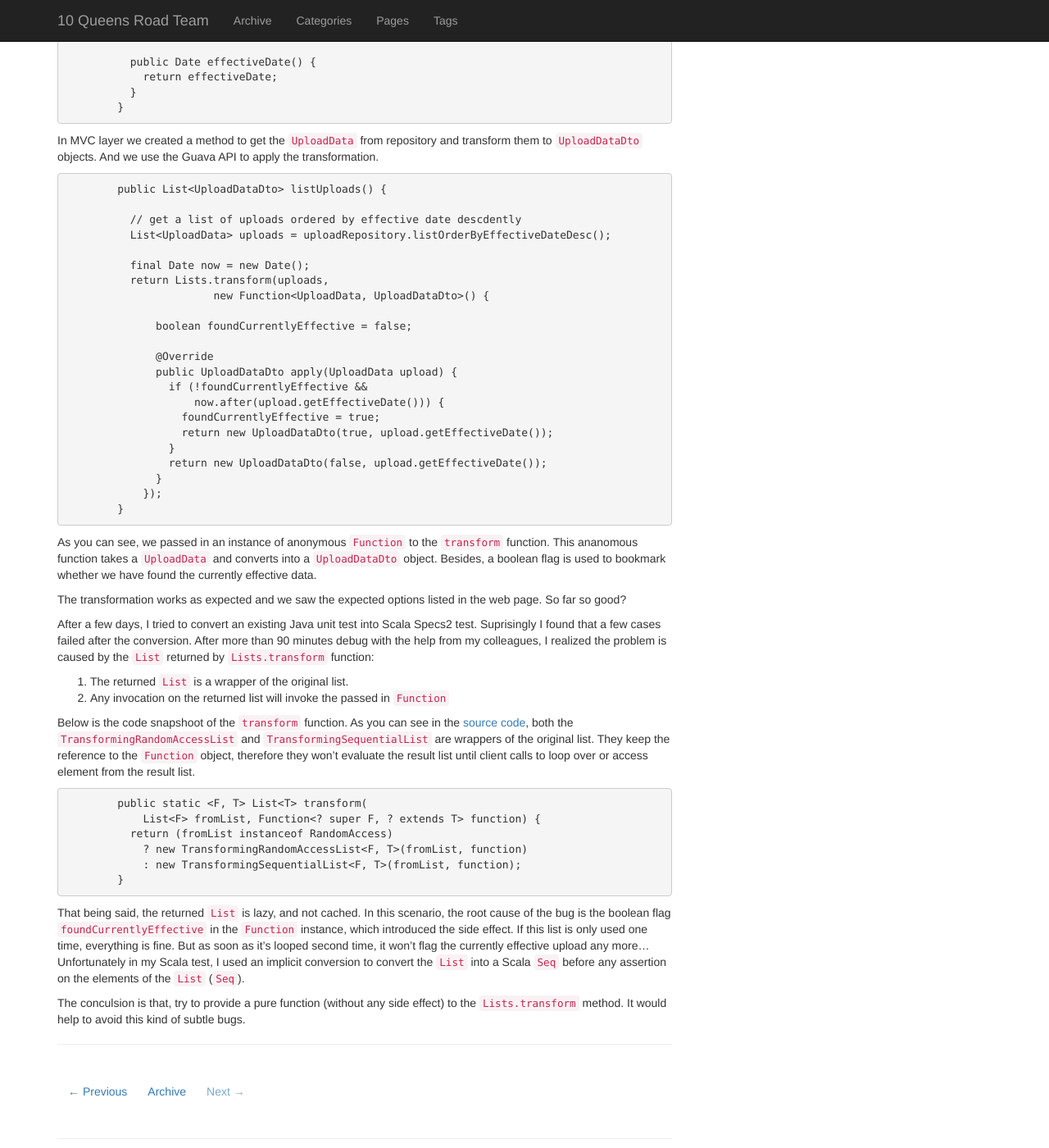
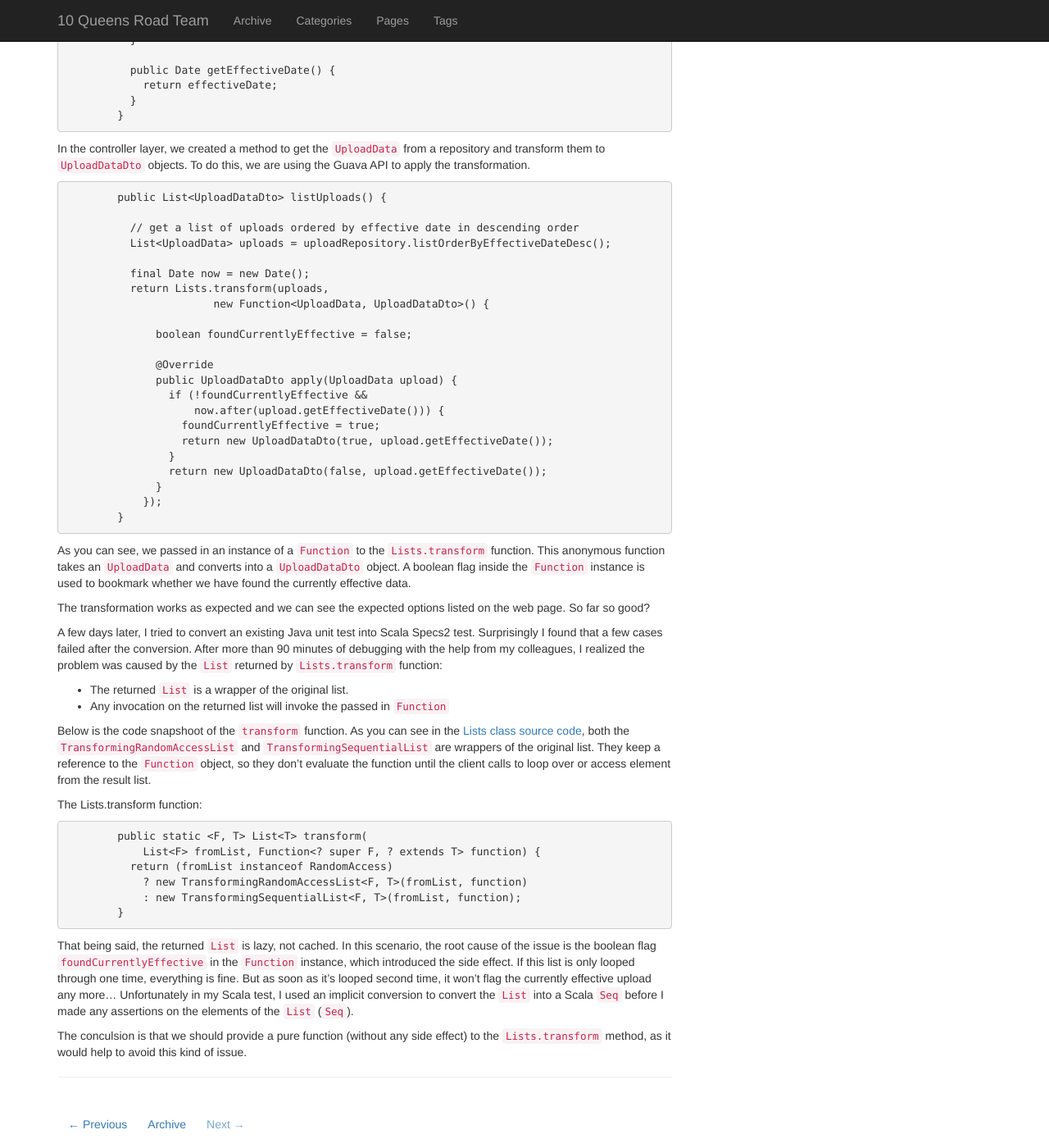
Before and after one commit to 10QueensRoad/10queensroad-staging, a Jekyll site: the page built from _posts/2013-11-15-guava-transform.md, in a window 1280 px wide and 1400 px high, scrolled down 861 px. Shown: the whole window at 82% size. Built offline with Jekyll 4.4.1, drawn with Linux system fonts in a browser that asks for light colours; nearby versions of some CDN libraries; library files that are not in the unit come from our copies; Markdown is read by kramdown in place of the engine named in the settings; comment, search, counter and statistics services are not loaded; some of the changed text lies outside the part shown.

Commit message:
Andrew: Review of Bin's Guava post. Implemented Steff's review feedback.

````diff
--- a/_posts/2013-11-15-guava-transform.md
+++ b/_posts/2013-11-15-guava-transform.md
@@ -8,23 +8,25 @@ author: "Bin Chen"
 
 {% include JB/setup %}
 
-Guava is a Java library provided by Google, which contains a lot of good utility functions. In our deveopment team, one of the very useful functions we use in daily work is [`Lists.transform`](http://docs.guava-libraries.googlecode.com/git-history/release/javadoc/com/google/common/collect/Lists.html) and [`Collections2.transform`](http://docs.guava-libraries.googlecode.com/git-history/release/javadoc/com/google/common/collect/Collections2.html).
+Guava is a Java library provided by Google, which contains a lot of helpful utility functions. In our development team, two of the very useful functions we use daily are [`Lists.transform`](http://docs.guava-libraries.googlecode.com/git-history/release/javadoc/com/google/common/collect/Lists.html) and [`Collections2.transform`](http://docs.guava-libraries.googlecode.com/git-history/release/javadoc/com/google/common/collect/Collections2.html).
 
-Recently I encountered an interesting bug while I was using the transform operation. To simplify the problem, let's say I have a class `UploadData` which represents some data uploaded by the end user. And the requirement is to allow user to specify an effective date to indicate since when the data will be effective.
+Recently I encountered some unexpected behaviour when I was using the transform operation. To simplify the problem, let's say I have a class `UploadData` which represents some data uploaded by the end user. The user can also specify an effective date to indicate when the data will be effective.
 
 <!--end excerpt-->
 
 ```java
-	class UploadData {
+    class UploadData {
 
-	  public Data getData() { /* ... */ }
-	  public Date getEffectiveDate() { /* ... */ }
+      public Data getData() { /* ... */ }
+      public Date getEffectiveDate() { /* ... */ }
 
-	  /* ... */
-	}
+      /* ... */
+    }
 ```
 
-And in the web page there's a dropdown box which lists all the uploaded data. The label is the effective date of each record and they should be ordered by time, from the latest to the oldest. Besides, the one which is currently effective should be selected by default. For example, let's say there're three records of upload data, and here're their effective dates:
+And in the web page, there is a drop-down box that lists all the `UploadData` objects. Each entry in the drop-down box shows the effective date of the `UploadData`, ordered chronologically from the newest to the oldest. The record that is currently effective should be selected by default.
+
+For example, let's say that there are three records of upload data, with the following effective dates:
 
 + January 1, 2013
 + March 8, 2013
@@ -33,7 +35,7 @@ And in the web page there's a dropdown box which lists all the uploaded data. Th
 Today is October 6, 2013, so the UI should list them as below -
 
 + December 15, 2013
-+ March 8, 2013 (**selected** as it is currently effective)
++ **March 8, 2013** (selected, as it is currently effective)
 + January 1, 2013
 
 There is a data transformation class created for this case.
@@ -53,18 +55,18 @@ There is a data transformation class created for this case.
 	    return currentlyEffective;
 	  }
 
-	  public Date effectiveDate() {
+	  public Date getEffectiveDate() {
 	    return effectiveDate;
 	  }
 	}
 ```
 
-In MVC layer we created a method to get the `UploadData` from repository and transform them to `UploadDataDto` objects. And we use the Guava API to apply the transformation.
+In the controller layer, we created a method to get the `UploadData` from a repository and transform them to `UploadDataDto` objects. To do this, we are using the Guava API to apply the transformation.
 
 ```java
 	public List<UploadDataDto> listUploads() {
 
-	  // get a list of uploads ordered by effective date descdently
+	  // get a list of uploads ordered by effective date in descending order
 	  List<UploadData> uploads = uploadRepository.listOrderByEffectiveDateDesc();
 
 	  final Date now = new Date();
@@ -86,16 +88,19 @@ In MVC layer we created a method to get the `UploadData` from repository and tra
 	}
 ```
 
-As you can see, we passed in an instance of anonymous `Function` to the `transform` function. This ananomous function takes a `UploadData` and converts into a `UploadDataDto` object. Besides, a boolean flag is used to bookmark whether we have found the currently effective data.
+As you can see, we passed in an instance of a `Function` to the `Lists.transform` function. This anonymous function takes an `UploadData` and converts into a `UploadDataDto` object. A boolean flag inside the `Function` instance is used to bookmark whether we have found the currently effective data.
 
-The transformation works as expected and we saw the expected options listed in the web page. So far so good?
+The transformation works as expected and we can see the expected options listed on the web page. So far so good?
 
-After a few days, I tried to convert an existing Java unit test into Scala Specs2 test. Suprisingly I found that a few cases failed after the conversion. After more than 90 minutes debug with the help from my colleagues, I realized the problem is caused by the `List` returned by `Lists.transform` function:
+A few days later, I tried to convert an existing Java unit test into Scala Specs2 test. Surprisingly I found that a few cases failed after the conversion. After more than 90 minutes of debugging with the help from my colleagues, I realized the problem was caused by the `List` returned by `Lists.transform` function:
 
-1. The returned `List` is a wrapper of the original list.
-2. Any invocation on the returned list will invoke the passed in `Function`
++ The returned `List` is a wrapper of the original list.
++ Any invocation on the returned list will invoke the passed in `Function`
 
-Below is the code snapshoot of the `transform` function. As you can see in the [source code](https://code.google.com/p/guava-libraries/source/browse/guava/src/com/google/common/collect/Lists.java), both the `TransformingRandomAccessList` and `TransformingSequentialList` are wrappers of the original list. They keep the reference to the `Function` object, therefore they won't evaluate the result list until client calls to loop over or access element from the result list.
+Below is the code snapshoot of the `transform` function. As you can see in the [Lists class source code](https://code.google.com/p/guava-libraries/source/browse/guava/src/com/google/common/collect/Lists.java), both the `TransformingRandomAccessList` and `TransformingSequentialList` are wrappers of the original list. They keep a reference to the `Function` object, so they don’t evaluate the function until the client calls to loop over or access element from the result list.
+
+
+The Lists.transform function:
 
 ```java
 	public static <F, T> List<T> transform(
@@ -106,6 +111,6 @@ Below is the code snapshoot of the `transform` function. As you can see in the [
 	}
 ```
 
-That being said, the returned `List` is lazy, and not cached. In this scenario, the root cause of the bug is the boolean flag `foundCurrentlyEffective` in the `Function` instance, which introduced the side effect. If this list is only used one time, everything is fine. But as soon as it's looped second time, it won't flag the currently effective upload any more… Unfortunately in my Scala test, I used an implicit conversion to convert the `List` into a Scala `Seq` before any assertion on the elements of the `List` (`Seq`).
+That being said, the returned `List` is lazy, not cached. In this scenario, the root cause of the issue is the boolean flag `foundCurrentlyEffective` in the `Function` instance, which introduced the side effect. If this list is only looped through one time, everything is fine. But as soon as it's looped second time, it won't flag the currently effective upload any more… Unfortunately in my Scala test, I used an implicit conversion to convert the `List` into a Scala `Seq` before I made any assertions on the elements of the `List` (`Seq`).
 
-The conculsion is that, try to provide a pure function (without any side effect) to the `Lists.transform` method. It would help to avoid this kind of subtle bugs.
+The conculsion is that we should provide a pure function (without any side effect) to the `Lists.transform` method, as it would help to avoid this kind of issue.
````
Also changed, not shown: other parts of _posts/2013-11-15-guava-transform.md (+3 -3 lines), _posts/2013-11-12-the-importance-of-ubiquitous-language-in-ddd.md (+1 -1 lines), _posts/2013-11-15-achieve-usability-and-accessibility-with-angularjs-1.md (+2 -2 lines).
